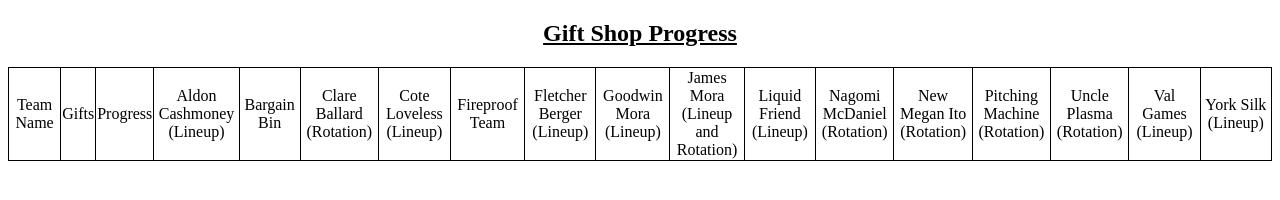
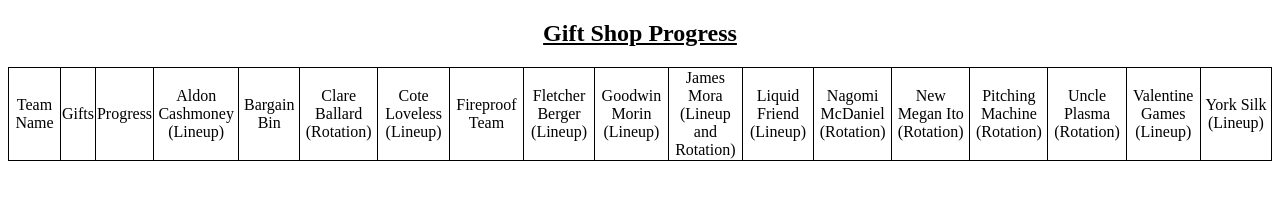
Before and after one commit to Invariel/invariel.github.io, a plain HTML site: page gifts/index.html in a window 1280 px wide. Drawn offline with Linux system fonts and the light colour scheme; no server answers.

Commit message:
Update index.html

```diff
--- a/gifts/index.html
+++ b/gifts/index.html
@@ -83,15 +83,15 @@
 
 		let gifts = [
 			"aldon_cashmoney_replica_lineup_3", "bargain_bin", "clare_ballard_replica_rotation", "cote_loveless_replica_lineup_spicy", "fireproof_team",
-			"fletcher_berger_replica_lineup_heart", "goodwin_mora_replica_lineup_1", "james_mora_replica_lineup_rotation", "liquid_friend_replica_lineup", "nagomi_mcdaniel_replica_rotation",
-			"new_megan_ito_replica_rotation_trader", "pitching_machine_replica_siphon", "uncle_plasma_replica_rotation", "val_games_replica_lineup_4", "york_silk_replica_lineup_item"
+			"fletcher_berger_replica_lineup_heart", "goodwin_morin_replica_lineup_1", "james_mora_replica_lineup_rotation", "liquid_friend_replica_lineup", "nagomi_mcdaniel_replica_rotation",
+			"new_megan_ito_replica_rotation_trader", "pitching_machine_replica_siphon", "uncle_plasma_replica_rotation", "valentine_games_replica_lineup_4", "york_silk_replica_lineup_item"
 		];
 
 		let headers = [
 			"Team Name", "Gifts", "Progress",
 			"Aldon Cashmoney (Lineup)", "Bargain Bin", "Clare Ballard (Rotation)", "Cote Loveless (Lineup)", "Fireproof Team",
-			"Fletcher Berger (Lineup)", "Goodwin Mora (Lineup)", "James Mora (Lineup and Rotation)", "Liquid Friend (Lineup)", "Nagomi McDaniel (Rotation)",
-			"New Megan Ito (Rotation)", "Pitching Machine (Rotation)", "Uncle Plasma (Rotation)", "Val Games (Lineup)", "York Silk (Lineup)"
+			"Fletcher Berger (Lineup)", "Goodwin Morin (Lineup)", "James Mora (Lineup and Rotation)", "Liquid Friend (Lineup)", "Nagomi McDaniel (Rotation)",
+			"New Megan Ito (Rotation)", "Pitching Machine (Rotation)", "Uncle Plasma (Rotation)", "Valentine Games (Lineup)", "York Silk (Lineup)"
 		];
 
 		fetch (giftShopUrl)
```
